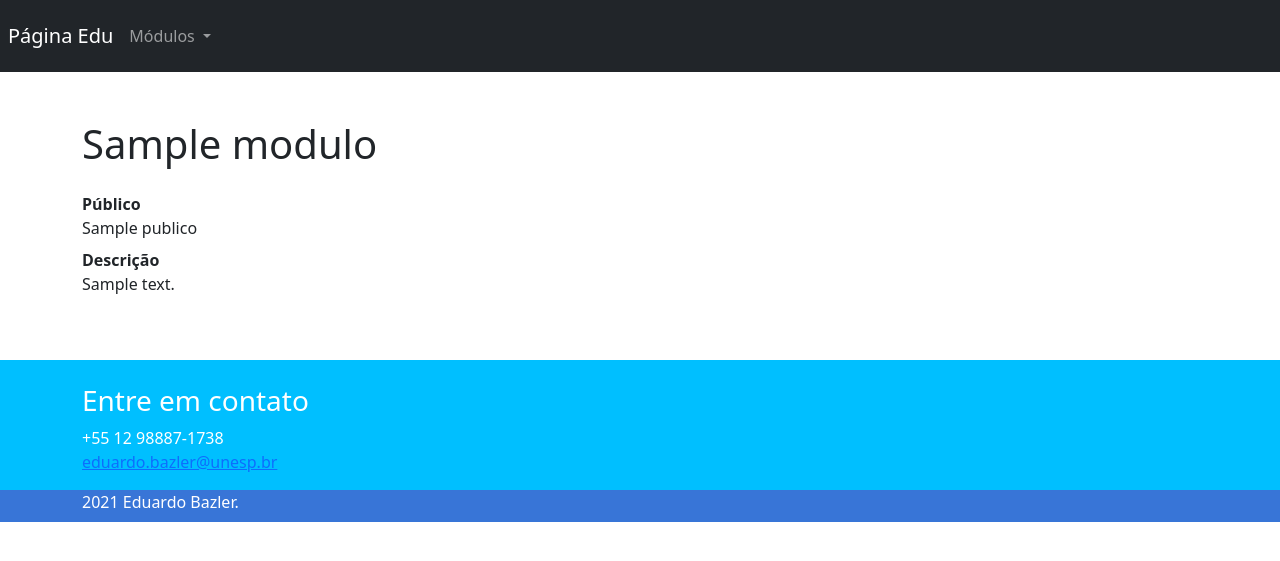
After one commit to eduardobazler/django-curso, a Django app: template pypro/modulos/templates/modulos/modulo_detalhe.html in a window 1280 px wide. The commit adds this page. Shown: the top 561 px of the page. Run offline with Django 3.2, Linux system fonts and the light colour scheme; the template is opened without the code that fills it: most values are stand-ins (such as "Sample title", 1, 10 or a date in 2020); some libraries are stand-ins or nearby versions.

Commit message:
configuração modulo

```diff
--- a/pypro/base/templates/base/base.html
+++ b/pypro/base/templates/base/base.html
@@ -29,12 +29,13 @@
 
       <div class="collapse navbar-collapse" id="navbarSupportedContent">
         <ul class="navbar-nav mr-auto">
+
           <li class="nav-item dropdown">
-        <a class="nav-link dropdown-toggle" href="#" id="navbarDropdown" role="button" data-toggle="dropdown"
+            <a class="nav-link dropdown-toggle" href="#" id="navbarCohorts" role="button" data-toggle="dropdown"
                aria-haspopup="true" aria-expanded="false">
               Módulos
             </a>
-        <div class="dropdown-menu" aria-labelledby="navbarDropdown">
+            <div class="dropdown-menu-lg-start bg-info border-light" aria-labelledby="navbarCohorts">
                     {%  for modulo in MODULOS %}
                     <a class="dropdown-item" href="{{modulo.get_absolute_url}}">{{modulo.titulo}}</a>
                     <div class="dropdown-divider"></div>
--- a/pypro/modulos/facade.py
+++ b/pypro/modulos/facade.py
@@ -9,3 +9,7 @@ def listar_modulos_ordenados() -> List[Modulo]:
     :return:
     """
     return list(Modulo.objects.order_by('order').all())
+
+
+def encontrar_modulo(slug: str) -> Modulo:
+    return Modulo.objects.get(slug=slug)
--- /dev/null
+++ b/pypro/modulos/templates/modulos/modulo_detalhe.html
@@ -0,0 +1,20 @@
+{% extends 'base/base.html' %}
+{% load static %}
+{% block title %}{{modulo.titulo}}{% endblock title%}
+
+{% block body %}
+    <div class='container mt-4'>
+        <div class="row">
+            <div class="col-md-12">
+                <h1 class="mt-4 mb-4">{{modulo.titulo}}</h1>
+                <dl>
+                    <dt>Público</dt>
+                    <dd>{{ modulo.publico }}</dd>
+                    <dt>Descrição</dt>
+                    <dd>{{ modulo.descricao }}</dd>
+                </dl>
+
+            </div>
+        </div>
+    </div>
+{% endblock body %}
--- a/pypro/modulos/views.py
+++ b/pypro/modulos/views.py
@@ -1,5 +1,8 @@
 from django.shortcuts import render
+
+from pypro.modulos import facade
 
 
 def detalhe(request, slug):
-    pass
+    modulo = facade.encontrar_modulo(slug)
+    return render(request, 'modulos/modulo_detalhe.html', {'modulo': modulo})
```
Also changed, not shown: pypro/modulos/tests/test_modulos_detalhe.py (added, +29 -0 lines). Lines whose indentation alone changed are shown as unchanged.
